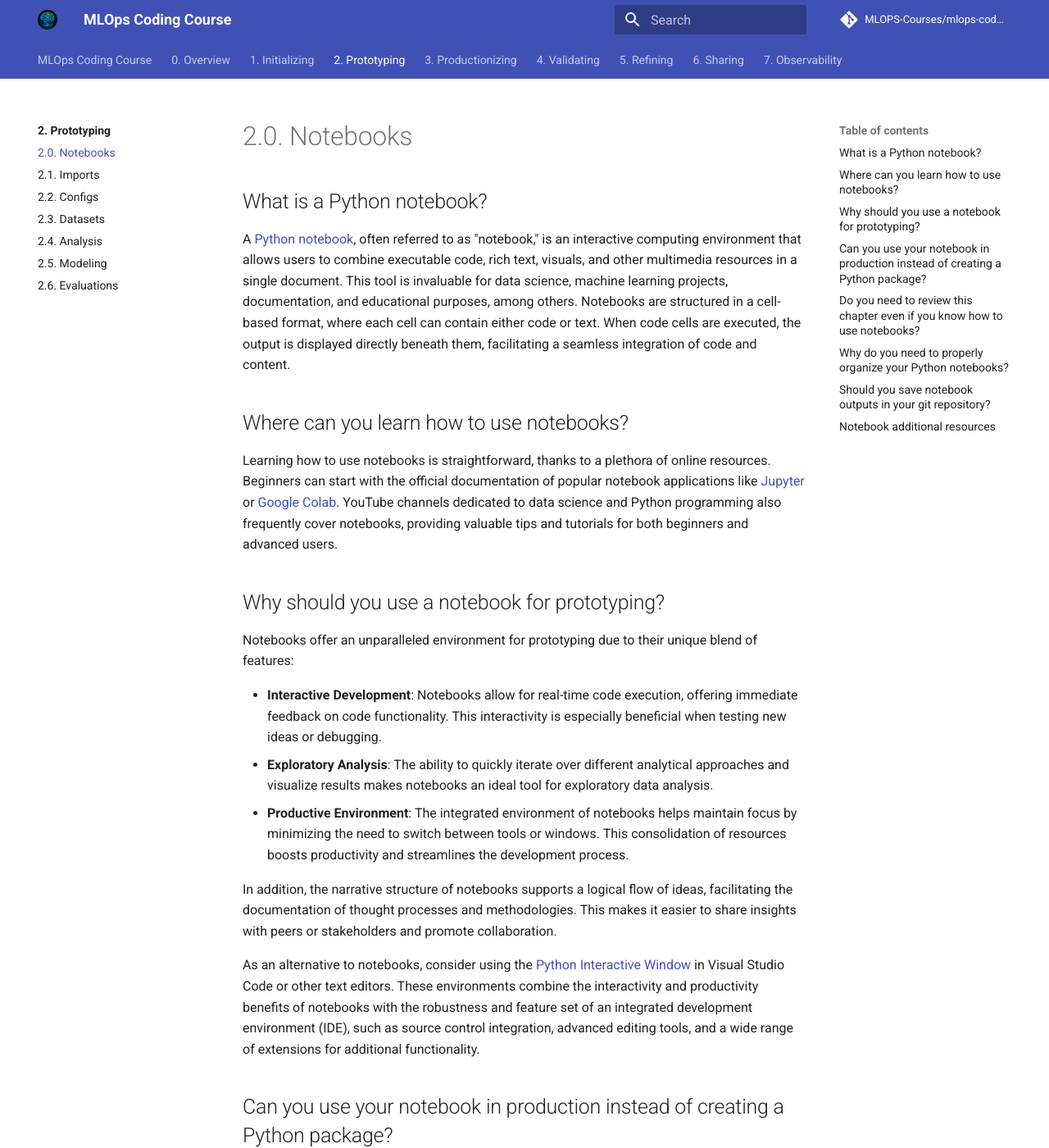
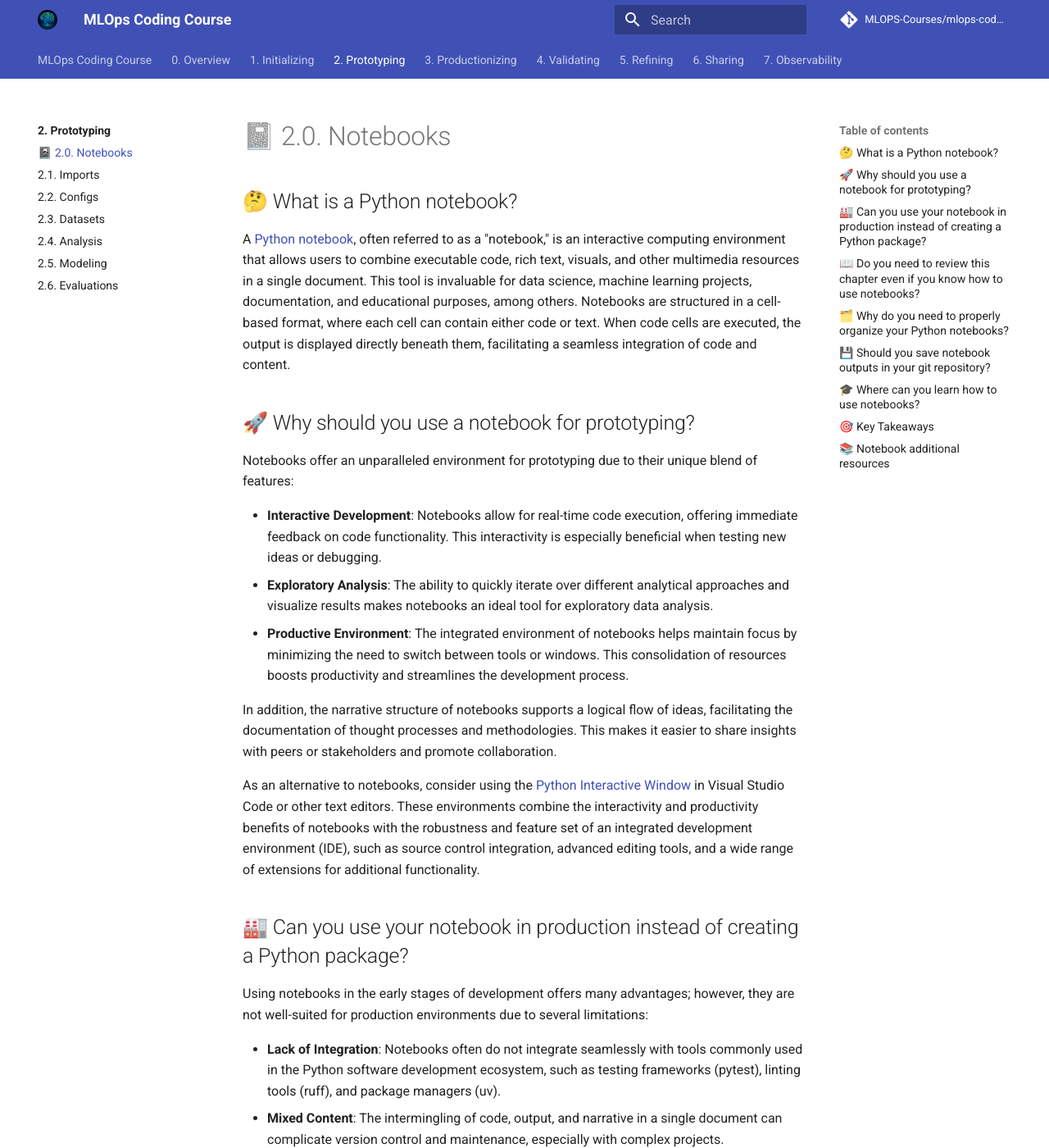
Before and after one commit to MLOps-Courses/mlops-coding-course, an MkDocs documentation site: the page built from docs/2. Prototyping/2.0. Notebooks.md, in a window 1280 px wide and 1400 px high. Shown: the whole window at 82% size. Built offline with MkDocs 1.6.1 and Material for MkDocs 9.7.7, drawn with Linux system fonts in a browser that asks for light colours; comment, search, counter and statistics services are not loaded; some of the changed text lies outside the part shown.

Commit message:
feat(course): Enhance Section 2.0 on Notebooks (#25)
This commit significantly improves Section 2.0 of the MLOps Coding Course, which focuses on the use of notebooks for prototyping.

The key enhancements include:

- **Richer Content:** The section now provides a more comprehensive overview of why and how to use notebooks for prototyping, including best practices and common pitfalls.
- **Improved Readability:** The content has been restructured for better flow and clarity, with the addition of emojis to section titles for better engagement.
- **Key Takeaways:** A new "Key Takeaways" section has been added to summarize the most important points for the reader.

These changes are designed to make the course more engaging, informative, and easier for learners to follow.

Co-authored-by: google-labs-jules[bot] <161369871+google-labs-jules[bot]@users.noreply.github.com>
Co-authored-by: Médéric Hurier (Fmind) <github@fmind.dev>

```diff
--- a/docs/2. Prototyping/2.0. Notebooks.md
+++ b/docs/2. Prototyping/2.0. Notebooks.md
@@ -2,17 +2,13 @@
 description: Learn how to use Jupyter notebooks for prototyping in machine learning. You'll learn about their advantages for iterative development and interactive data exploration, which makes them a powerful tool for testing ideas, visualizing results, and gaining insights from your data.
 ---
 
-# 2.0. Notebooks
+# 📓 2.0. Notebooks
 
-## What is a Python notebook?
+## 🤔 What is a Python notebook?
 
-A [Python notebook](https://jupyter.org/), often referred to as "notebook," is an interactive computing environment that allows users to combine executable code, rich text, visuals, and other multimedia resources in a single document. This tool is invaluable for data science, machine learning projects, documentation, and educational purposes, among others. Notebooks are structured in a cell-based format, where each cell can contain either code or text. When code cells are executed, the output is displayed directly beneath them, facilitating a seamless integration of code and content.
+A [Python notebook](https://jupyter.org/), often referred to as a "notebook," is an interactive computing environment that allows users to combine executable code, rich text, visuals, and other multimedia resources in a single document. This tool is invaluable for data science, machine learning projects, documentation, and educational purposes, among others. Notebooks are structured in a cell-based format, where each cell can contain either code or text. When code cells are executed, the output is displayed directly beneath them, facilitating a seamless integration of code and content.
 
-## Where can you learn how to use notebooks?
-
-Learning how to use notebooks is straightforward, thanks to a plethora of online resources. Beginners can start with the official documentation of popular notebook applications like [Jupyter](https://docs.jupyter.org/en/latest/) or [Google Colab](https://colab.research.google.com/notebooks/basic_features_overview.ipynb). YouTube channels dedicated to data science and Python programming also frequently cover notebooks, providing valuable tips and tutorials for both beginners and advanced users.
-
-## Why should you use a notebook for prototyping?
+## 🚀 Why should you use a notebook for prototyping?
 
 Notebooks offer an unparalleled environment for prototyping due to their unique blend of features:
 
@@ -22,9 +18,9 @@ Notebooks offer an unparalleled environment for prototyping due to their unique
 
 In addition, the narrative structure of notebooks supports a logical flow of ideas, facilitating the documentation of thought processes and methodologies. This makes it easier to share insights with peers or stakeholders and promote collaboration.
 
-As an alternative to notebooks, consider using the [Python Interactive Window](https://code.visualstudio.com/docs/python/jupyter-support-py) in Visual Studio Code or other text editors. These environments combine the interactivity and productivity benefits of notebooks with the robustness and feature set of an integrated development environment (IDE), such as source control integration, advanced editing tools, and a wide range of extensions for additional functionality.
+As an alternative to notebooks, consider using the [Python Interactive Window](https.code.visualstudio.com/docs/python/jupyter-support-py) in Visual Studio Code or other text editors. These environments combine the interactivity and productivity benefits of notebooks with the robustness and feature set of an integrated development environment (IDE), such as source control integration, advanced editing tools, and a wide range of extensions for additional functionality.
 
-## Can you use your notebook in production instead of creating a Python package?
+## 🏭 Can you use your notebook in production instead of creating a Python package?
 
 Using notebooks in the early stages of development offers many advantages; however, they are not well-suited for production environments due to several limitations:
 
@@ -35,15 +31,15 @@ Using notebooks in the early stages of development offers many advantages; howev
 
 For these reasons, it is advisable to transition from notebooks to structured Python packages for production. Doing so enables better software development practices, such as unit testing, continuous integration, and deployment, thereby enhancing code quality and maintainability.
 
-## Do you need to review this chapter even if you know how to use notebooks?
+## 📖 Do you need to review this chapter even if you know how to use notebooks?
 
 Even seasoned users can benefit from reviewing this chapter. It introduces advanced techniques, new features, and tools that you may not know about. Furthermore, the chapter emphasizes structuring notebooks effectively and applying best practices to improve readability, collaboration, and overall efficiency.
 
-## Why do you need to properly organize your Python notebooks?
+## 🗂️ Why do you need to properly organize your Python notebooks?
 
 Organizing your Python notebooks is key for efficiently converting them into Python packages, which is essential for scaling AI/ML projects. A well-structured notebook enhances productivity by simplifying maintenance, understanding, and debugging of the code. Proper organization involves using [Markdown headers](https://www.markdownguide.org/basic-syntax/#headings) to divide the notebook into clear, logical sections, which not only facilitates code reuse and adaptation but also improves collaboration by making the notebooks easier to navigate and understand for all team members.
 
-## Should you save notebook outputs in your git repository?
+## 💾 Should you save notebook outputs in your git repository?
 
 Saving notebook outputs in your Git repository is generally not recommended due to several reasons:
 
@@ -55,7 +51,18 @@ Saving notebook outputs in your Git repository is generally not recommended due
 
 Instead of saving outputs directly in the repository, consider using tools like [Jupyter's nbconvert](https://nbconvert.readthedocs.io/en/latest/) to export notebooks to different formats (e.g., HTML, PDF) that can be shared on other platforms or included in documentation. You can also use [Jupyter's built-in cell tags](https://jupyterbook.org/interactive/hiding.html) to hide or exclude specific cells from the exported version, allowing you to control what information is shared while keeping the repository clean and focused on code.
 
-## Notebook additional resources
+## 🎓 Where can you learn how to use notebooks?
+
+Learning how to use notebooks is straightforward, thanks to a plethora of online resources. Beginners can start with the official documentation of popular notebook applications like [Jupyter](https://docs.jupyter.org/en/latest/) or [Google Colab](https://colab.research.google.com/notebooks/basic_features_overview.ipynb). YouTube channels dedicated to data science and Python programming also frequently cover notebooks, providing valuable tips and tutorials for both beginners and advanced users.
+
+## 🎯 Key Takeaways
+
+- **Notebooks are for prototyping, not production.** They are great for exploration and iteration, but not for deploying models.
+- **Structure is key.** A well-organized notebook is easier to read, maintain, and convert to a package.
+- **Keep your repository clean.** Avoid committing notebook outputs to your git repository.
+- **Transition to packages.** For production, always convert your notebooks to Python packages.
+
+## 📚 Notebook additional resources
 
 - **[Notebook example from the MLOps Python Package](https://github.com/fmind/mlops-python-package/blob/main/notebooks/prototype.ipynb)**
 - [Jupyter Website](https://jupyter.org/)
```
